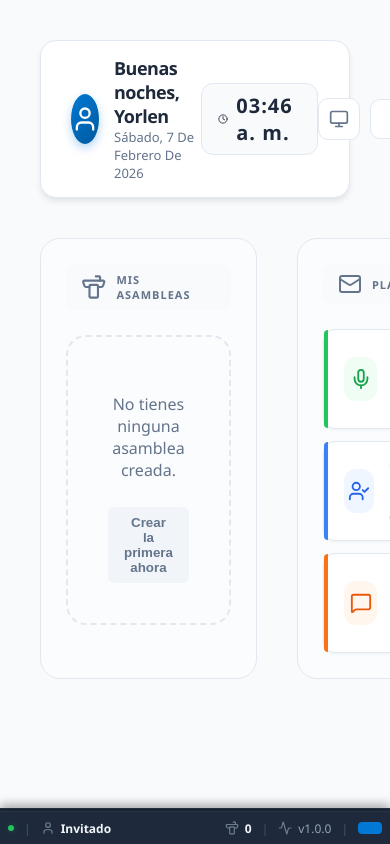
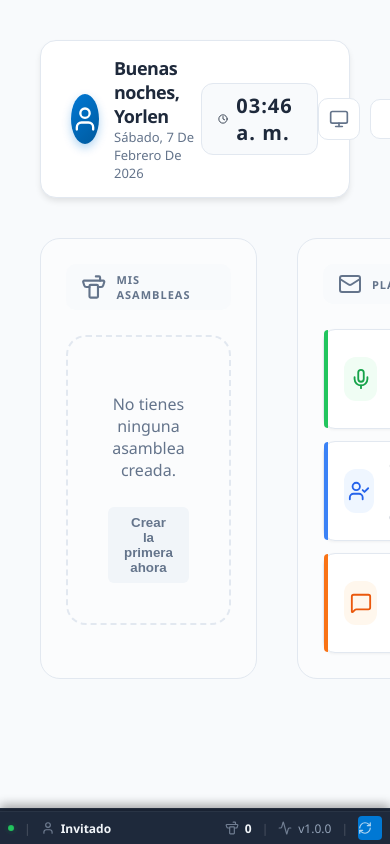
Before and after one commit to yorlenbatistareyes-prog/asistente-asamblea-tauri, a SvelteKit app: page / in a window 390 px wide. Shown: the top 844 px of the page. Built offline with nearby package versions, Linux system fonts and the light colour scheme.

Commit message:
Mejoras en barra de estado

```diff
--- a/src/routes/+layout.svelte
+++ b/src/routes/+layout.svelte
@@ -1,7 +1,7 @@
 <script lang="ts">
   import { onMount } from 'svelte';
   import { appStore, cargarDatosGlobales } from '$lib/stores/appStore';
-  import { Lectern, Activity, User, Wifi } from 'lucide-svelte'; // Agregué Wifi por si acaso, opcional
+  import { Lectern, Activity, User } from 'lucide-svelte';
   import Actualizaciones from '$lib/components/ui/Actualizaciones.svelte';
 
   onMount(async () => {
@@ -71,7 +71,9 @@
 
     <span class="separator">|</span>
 
-    <Actualizaciones />
+    <div class="update-box">
+      <Actualizaciones />
+    </div>
   </div>
 </footer>
 
@@ -117,7 +119,7 @@
     bottom: 0;
     left: 0;
     right: 0;
-    height: 32px; /* Reduje un poco la altura para que sea más elegante */
+    height: 32px;
     background-color: #1e293b;
     color: #94a3b8;
     display: flex;
@@ -129,15 +131,15 @@
     border-top: 1px solid rgba(255, 255, 255, 0.05);
     box-shadow: 0 -4px 10px rgba(0, 0, 0, 0.2);
     font-weight: 500;
-    white-space: nowrap; /* Evita que el texto salte de línea */
-    overflow: hidden;    /* Evita desbordes */
+    white-space: nowrap;
+    overflow: hidden;
   }
 
   .status-left, .status-right {
     display: flex;
     align-items: center;
     gap: 10px;
-    flex: 1; /* Distribución equitativa */
+    flex: 1;
   }
 
   .status-right {
@@ -192,7 +194,6 @@
     color: #4ade80;
   }
 
-  /* Para nombres de usuario muy largos, ponemos puntos suspensivos */
   .text-truncate {
     max-width: 120px;
     overflow: hidden;
@@ -201,32 +202,71 @@
     vertical-align: bottom;
   }
 
-  /* === RESPONSIVE (LA MAGIA) === */
+  /* === RESPONSIVE === */
 
-  /* 1. Si la pantalla es menor a 900px, ocultamos el texto del centro */
+  /* 1. Ocultar texto central en pantallas medianas */
   @media (max-width: 900px) {
-    .status-center {
-      display: none;
-    }
+    .status-center { display: none; }
   }
 
-  /* 2. Si la pantalla es menor a 650px (Ventana pequeña), ocultamos textos descriptivos */
-  @media (max-width: 650px) {
-    .hide-mobile {
-      display: none;
-    }
+ /* 2. MODO MÓVIL (Pantallas Pequeñas) */
+@media (max-width: 650px) {
+  .hide-mobile { display: none; }
 
-    .status-bar {
-      padding: 0 8px; /* Menos padding */
-    }
+  .status-bar { padding: 0 8px; }
+  .status-left, .status-right { gap: 8px; }
+  .text-truncate { max-width: 80px; }
 
-    .status-left, .status-right {
-      gap: 8px; /* Menos espacio entre iconos */
-    }
+  /* Botón de actualizar */
+  .update-box :global(button) {
+    display: flex !important;
+    justify-content: center !important;
+    align-items: center !important;
+    width: 28px !important;
+    height: 28px !important;
+    padding: 0 !important;
+    background-color: var(--primary) !important;
+    border: none !important;
+    border-radius: 4px !important;
+    font-size: 0 !important;
+  }
 
-    /* Ajuste para el nombre de usuario en pantallas muy pequeñas */
-    .text-truncate {
-      max-width: 80px;
-    }
+  /* El span que envuelve al SVG también debe centrar */
+  .update-box :global(button span) {
+    display: flex !important;
+    justify-content: center !important;
+    align-items: center !important;
+    width: 100% !important;
+    height: 100% !important;
+    padding: 0 !important;
+    margin: 0 !important;
+    line-height: 1 !important;
   }
+
+  /* El SVG dentro del botón */
+  .update-box :global(button svg) {
+    display: block !important;
+    width: 18px !important;
+    height: 18px !important;
+    color: white !important;
+    stroke: white !important;
+    stroke-width: 2.5 !important;
+    margin: 0 !important;
+    padding: 0 !important;
+  }
+}
+
+/* Para pantallas extremadamente pequeñas (menos de 400px) */
+@media (max-width: 400px) {
+  .update-box :global(button) {
+    width: 24px !important;
+    height: 24px !important;
+  }
+  .update-box :global(button svg) {
+    width: 14px !important;
+    height: 14px !important;
+    stroke-width: 2 !important;
+  }
+}
+
 </style>
```
